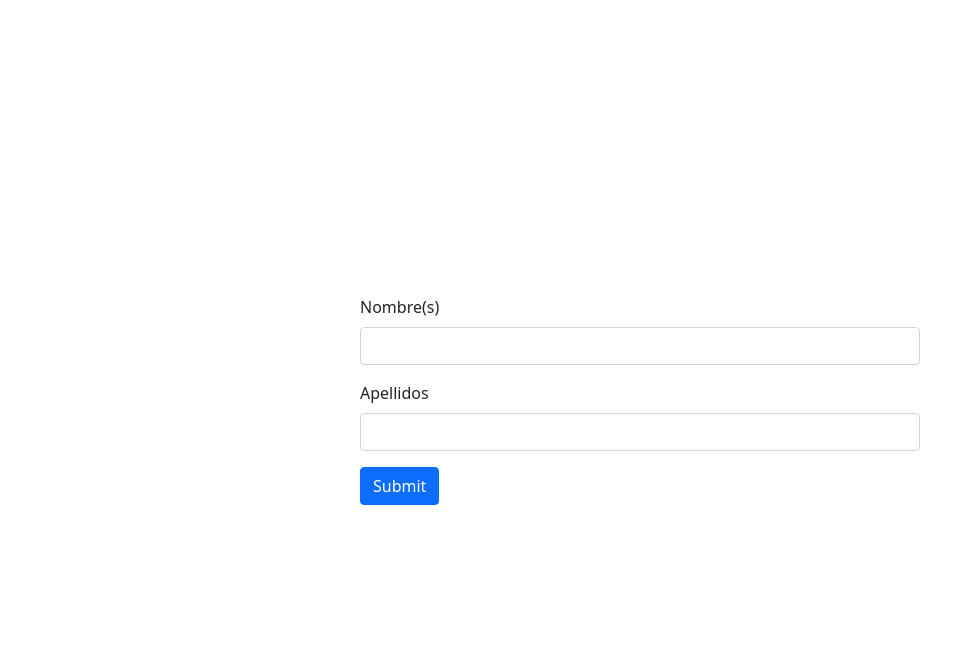
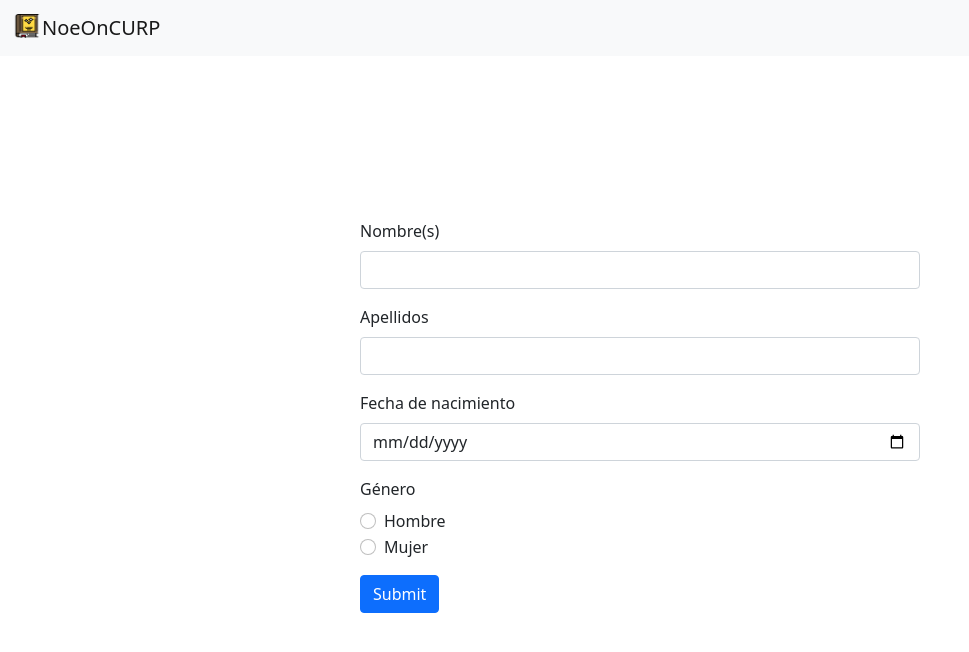
Before and after one commit to NoeOnDev/Generate-CURP-MX, a React (Vite) app: page / in a window 1280 px wide. Shown: the top 652 px of the page, without its empty margins (0-969 px from the left). Built offline with nearby package versions, Linux system fonts and the light colour scheme.

Commit message:
Actualizar estilos y agregar formulario de generación de CURP

```diff
--- a/src/assets/styles/generateForm.module.css
+++ b/src/assets/styles/generateForm.module.css
@@ -1,9 +1,18 @@
+body {
+    padding: 0;
+    margin: 0;
+}
+
 .container {
+    min-height: 100vh;
+}
+
+.container2 {
     display: flex;
     flex-direction: column;
     align-items: center;
     justify-content: center;
-    height: 100vh;
+    min-height: 90vh;
 }
 
 .form {
--- a/src/components/generateFORM.jsx
+++ b/src/components/generateFORM.jsx
@@ -3,6 +3,15 @@ import styles from '../assets/styles/generateForm.module.css'
 function GenerateCurpForm() {
     return (
         <div className={styles.container}>
+            <nav className="navbar navbar-light bg-light">
+                <div className="container-fluid">
+                    <a className="navbar-brand" href="#">
+                    <img src="/spellbook.png" alt="" width="30" height="24" className="d-inline-block align-text-top" />
+                    NoeOnCURP
+                    </a>
+                </div>
+            </nav>
+            <div className={styles.container2}>
                 <form className={styles.form}>
                     <div className="mb-3">
                         <label htmlFor="exampleInputEmail1" className="form-label">Nombre(s)</label>
@@ -14,8 +23,29 @@ function GenerateCurpForm() {
                         <input type="password" className="form-control" id="exampleInputPassword1" />
                         <div id="passwordHelp" className="form-text"></div>
                     </div>
+                    <div className="mb-3">
+                        <label htmlFor="birthdate" className="form-label">Fecha de nacimiento</label>
+                        <input type="date" className="form-control" id="birthdate" />
+                        <div id="birthdateHelp" className="form-text"></div>
+                    </div>
+                    <div className="mb-3">
+                        <label className="form-label">Género</label>
+                        <div className="form-check">
+                            <input className="form-check-input" type="radio" name="gender" id="genderMale" value="M" />
+                            <label className="form-check-label" htmlFor="genderMale">
+                                Hombre
+                            </label>
+                        </div>
+                        <div className="form-check">
+                            <input className="form-check-input" type="radio" name="gender" id="genderFemale" value="F" />
+                            <label className="form-check-label" htmlFor="genderFemale">
+                                Mujer
+                            </label>
+                        </div>
+                    </div>
                     <button type="submit" className="btn btn-primary">Submit</button>
                 </form>
+            </div>
         </div>
     )
 }
```
Lines whose indentation alone changed are shown as unchanged.
